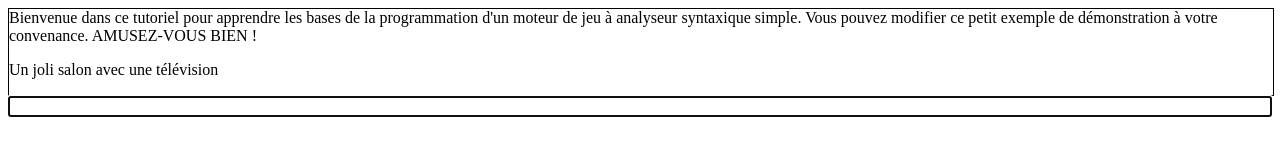
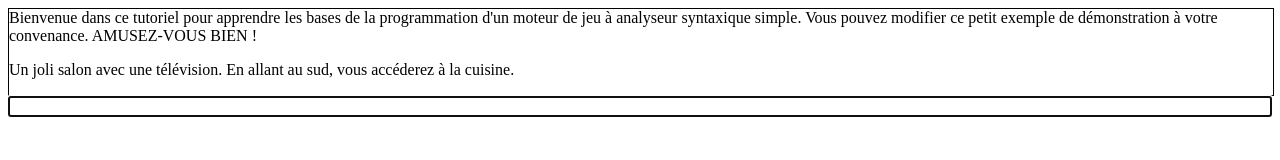
Before and after one commit to Narkhos/mini-parser-js, a plain HTML site: page interactions.html in a window 1280 px wide. Drawn offline with Linux system fonts and the light colour scheme.

Commit message:
Update interactions.html

```diff
--- a/interactions.html
+++ b/interactions.html
@@ -157,7 +157,7 @@
                     'synonyms': ["SALON"],
                     'name': "le salon",
                     'location': 'context',
-                    'description': "Un joli salon avec une télévision",
+                    'description': "Un joli salon avec une télévision. En allant au sud, vous accéderez à la cuisine.",
                     'sud': 'cuisine'
                 },
                 'tele':{
@@ -195,7 +195,7 @@
                 },
                 "examiner": { // Examiner
                     'synonyms':["EXAM", "X"],
-                    'default': "Rien de particulier"
+                    'default': "Vous ne voyez rien de tel"
                 }
             };
 
```
